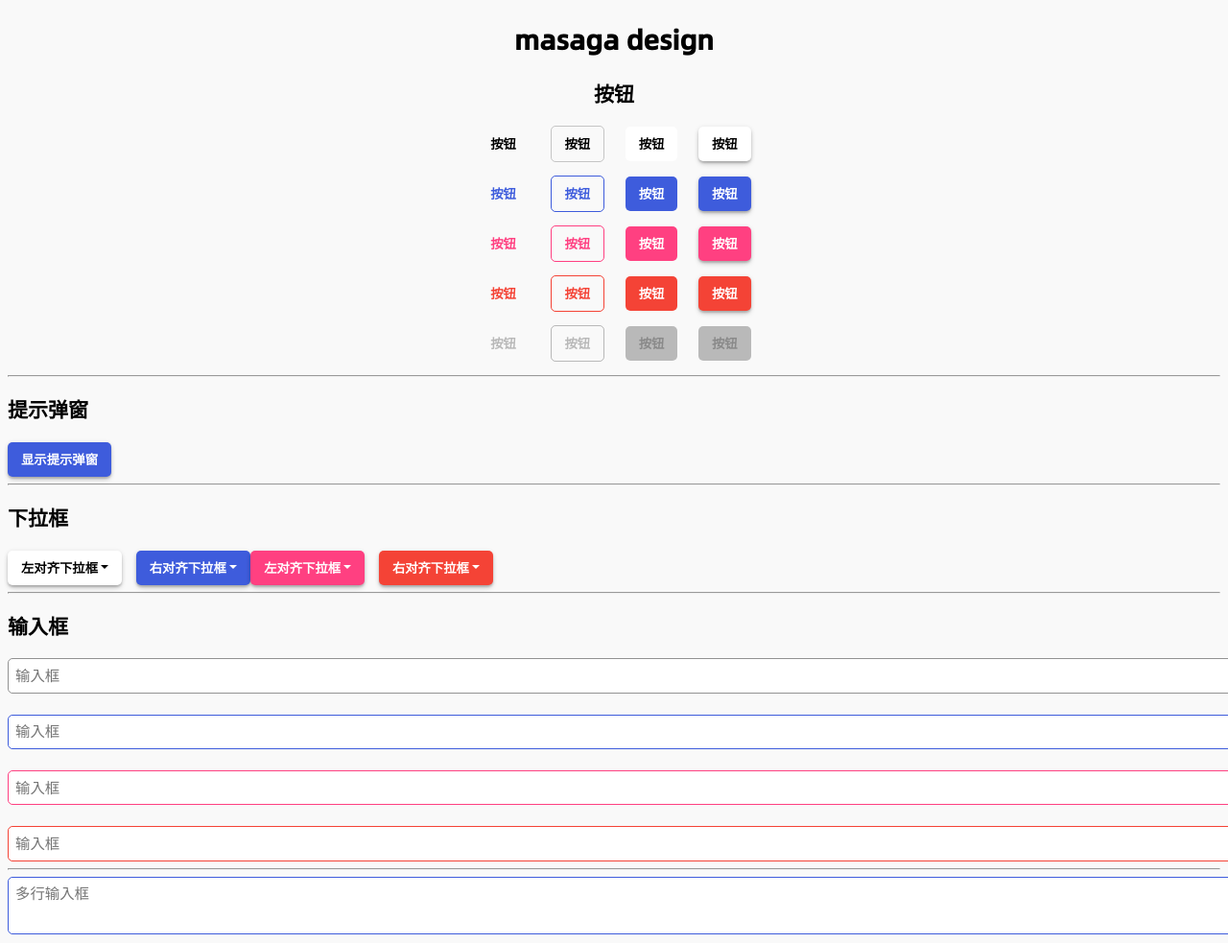
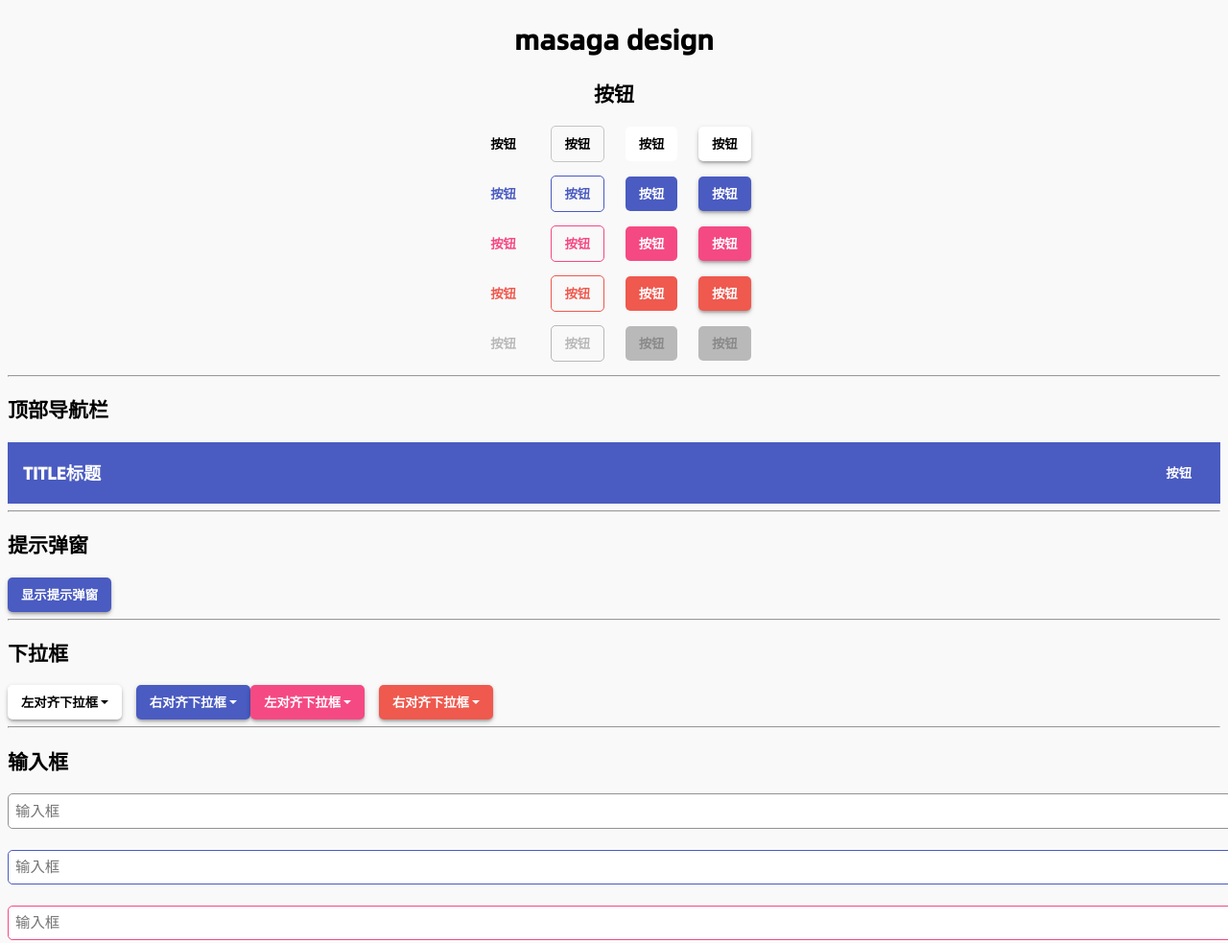
Before and after one commit to myfor/masaga, a website: page index.html in a window 1280 px wide. Shown: the top 983 px of the page at 96% size. Drawn offline with Linux system fonts and the light colour scheme.

Commit message:
update: color system

```diff
--- a/index.html
+++ b/index.html
@@ -58,6 +58,16 @@
             &nbsp;&nbsp;&nbsp;&nbsp;
             <button class="btn-raised-primary" disabled>按钮</button>
         </p>
+    </div>
+    <hr>
+    <h2>顶部导航栏</h2>
+    <div>
+        <div class="nav">
+            <span class="title">TITLE标题</span>
+            <span class="actions">
+                <button class="btn-flat-primary">按钮</button>
+            </span>
+        </div>
     </div>
     <hr>
     <div>
--- /dev/null
+++ b/sass/nav.sass
@@ -0,0 +1,20 @@
+@import ./variables
+
+.nav
+    height: 64px
+    display: flex
+    background-color: $primary-color
+    box-sizing: border-box
+    padding: 0 16px
+    width: 100%
+    flex-direction: row
+    align-items: center
+    white-space: nowrap
+    &>.title
+        font-size: 1.3rem
+        font-weight: 600
+        color: #fff
+    &>.actions
+        flex-grow: 1
+        display: flex
+        justify-content: flex-end
--- a/sass/style.sass
+++ b/sass/style.sass
@@ -7,3 +7,4 @@
 @import ./form
 @import ./accordion
 @import ./chip
+@import ./nav
--- a/sass/variables.sass
+++ b/sass/variables.sass
@@ -1,7 +1,7 @@
 //  theme color
 $basic-color: #fff
 $default-color: #e0e0e0
-$primary-color: #3e5cdc
-$accent-color: #ff4081
-$warn-color: #f44336
+$primary-color: #4a5bc1
+$accent-color: #f54984
+$warn-color: #ef594e
 $disabled-color: rgba(0,0,0,.26)
```
Also changed, not shown: dist/css/nav.css (added), dist/css/nav.min.css (added), dist/css/style.css, dist/css/style.min.css.
